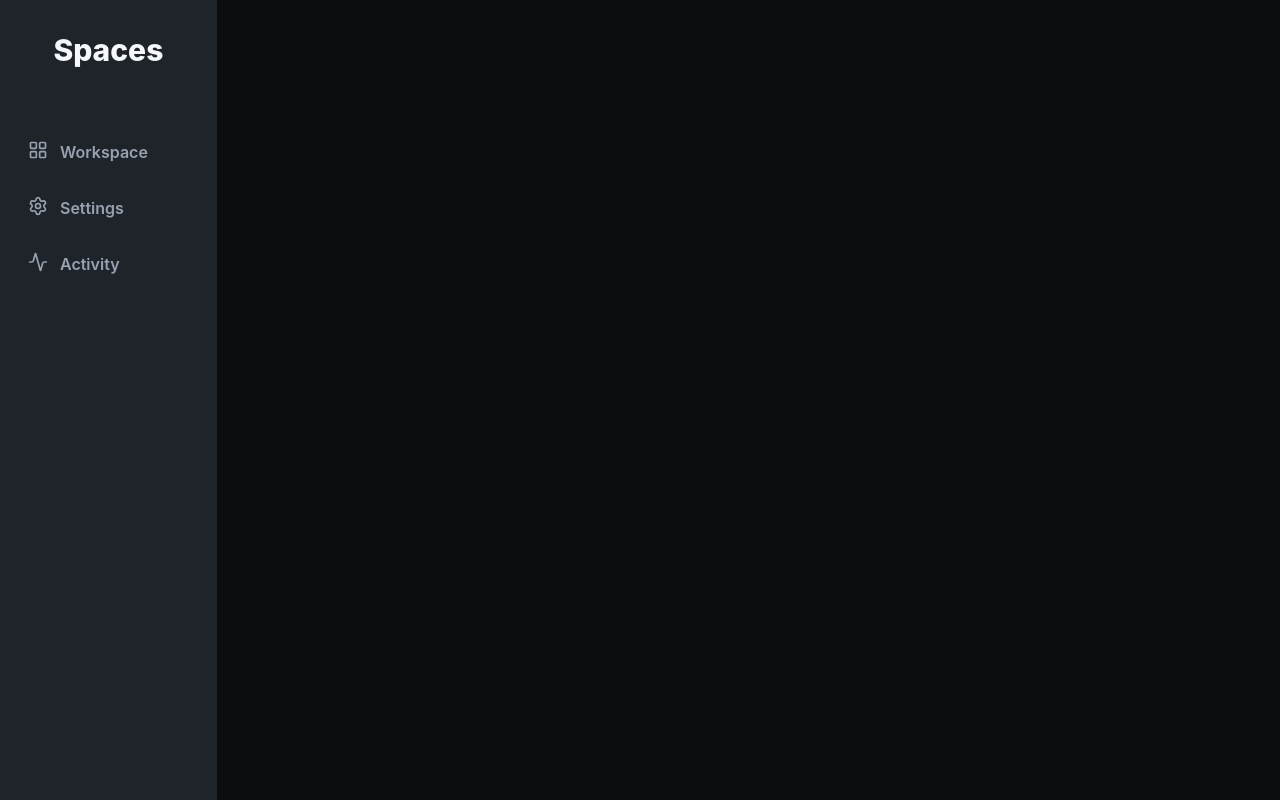
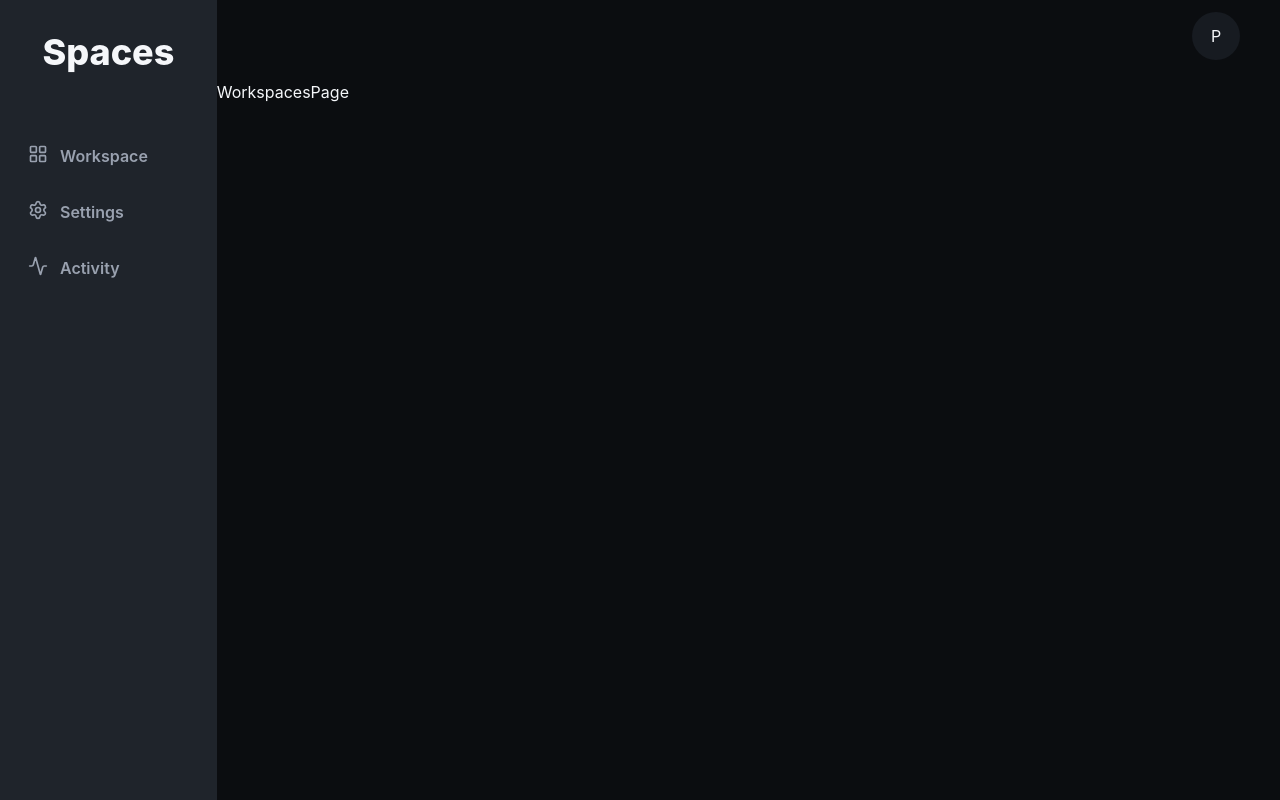
Before and after one commit to HosseinSabzforoush/Spaces, a React (Vite) app in the folder frontend/: page / in a window 1280 px wide. Built offline with nearby package versions, Linux system fonts and the light colour scheme.

Commit message:
header ui 1

```diff
--- a/frontend/index.html
+++ b/frontend/index.html
@@ -4,7 +4,7 @@
     <meta charset="UTF-8" />
     <link rel="icon" type="image/svg+xml" href="/favicon.svg" />
     <meta name="viewport" content="width=device-width, initial-scale=1.0" />
-    <title>frontend</title>
+    <title>Spaces</title>
   </head>
   <body>
     <div id="root"></div>
--- a/frontend/src/layouts/MainLayout.tsx
+++ b/frontend/src/layouts/MainLayout.tsx
@@ -1,4 +1,6 @@
 import Sidebar from '@/layouts/Sidebar'
+import { Outlet } from 'react-router-dom'
+import Topbar from '@/layouts/Topbar'
 
 function MainLayout() {
   return (
@@ -7,12 +9,14 @@ function MainLayout() {
       <Sidebar />
 
       {/* Right box */}
-      <div className='bg-app w-full text-text-primary'>
+      <div className='w-full bg-app text-text-primary '>
         {/* TopBar */}
-        <div></div>
+        <Topbar />
         {/* Main Page*/}
         <main>
-          <div></div>
+          <div>
+            <Outlet />
+          </div>
         </main>
       </div>
     </div>
--- a/frontend/src/layouts/Sidebar.tsx
+++ b/frontend/src/layouts/Sidebar.tsx
@@ -3,9 +3,9 @@ import { Activity, LayoutGrid, Settings } from 'lucide-react'
 
 function Sidebar() {
   return (
-    <div className='min-w-52 w-1/5 items-center bg-sidebar px-3 py-8 flex flex-col gap-15'>
-      <h1 className='text-text-primary font-extrabold text-3xl'>Spaces</h1>
-      <div className='text-text-secondary font-semibold flex flex-col gap-2 w-full items-center'>
+    <div className='flex flex-col items-center w-1/5 px-3 py-8 min-w-52 bg-sidebar gap-15'>
+      <h1 className='text-4xl font-extrabold text-text-primary'>Spaces</h1>
+      <div className='flex flex-col items-center w-full gap-2 font-semibold text-text-secondary'>
         <SidebarItem to='workspaces' icon={LayoutGrid} label='Workspace' />
         <SidebarItem to='settings' icon={Settings} label='Settings' />
         <SidebarItem to='activity' icon={Activity} label='Activity' />
--- /dev/null
+++ b/frontend/src/layouts/Topbar.tsx
@@ -0,0 +1,11 @@
+function Topbar() {
+  return (
+    <div className='flex flex-row-reverse h-20 px-10 py-3'>
+          <div className='flex items-center justify-center w-12 h-12 rounded-full bg-background-subtle'>
+            P
+          </div>
+        </div>
+  )
+}
+
+export default Topbar
```
